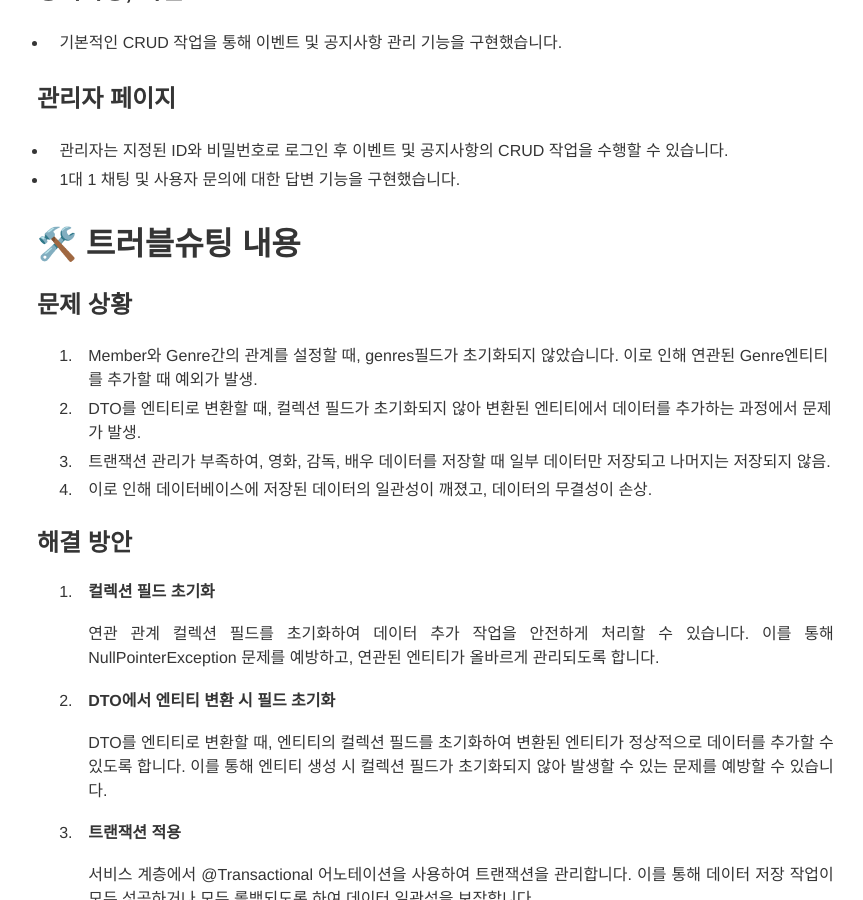
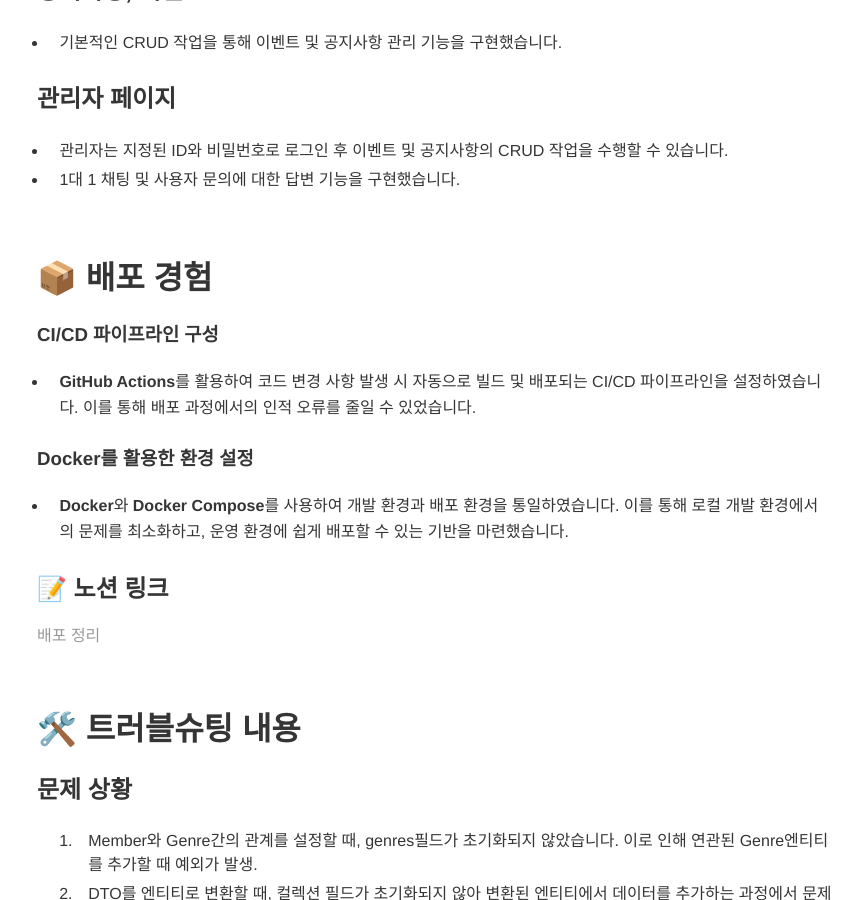
Before and after one commit to qudgns8883/qudgns8883.github.io, a Jekyll site: the page built from _posts/2024-07-02-CinemaCast.md, in a window 1280 px wide and 900 px high, scrolled down 1639 px. Shown: the whole window, without its empty margins (203-1066 px from the left). Built offline with Jekyll 4.4.1, drawn with Linux system fonts in a browser that asks for light colours.

Commit message:
no message

```diff
--- a/_posts/2024-07-02-CinemaCast.md
+++ b/_posts/2024-07-02-CinemaCast.md
@@ -53,6 +53,21 @@ type: Team project
 ## 관리자 페이지
 - 관리자는 지정된 ID와 비밀번호로 로그인 후 이벤트 및 공지사항의 CRUD 작업을 수행할 수 있습니다.
 - 1대 1 채팅 및 사용자 문의에 대한 답변 기능을 구현했습니다.
+
+<br/>
+
+# 📦 배포 경험
+
+### CI/CD 파이프라인 구성
+- **GitHub Actions**를 활용하여 코드 변경 사항 발생 시 자동으로 빌드 및 배포되는 CI/CD 파이프라인을 설정하였습니다. 이를 통해 배포 과정에서의 인적 오류를 줄일 수 있었습니다.
+
+### Docker를 활용한 환경 설정
+- **Docker**와 **Docker Compose**를 사용하여 개발 환경과 배포 환경을 통일하였습니다. 이를 통해 로컬 개발 환경에서의 문제를 최소화하고, 운영 환경에 쉽게 배포할 수 있는 기반을 마련했습니다.
+
+## 📝 노션 링크
+[배포 정리](https://bottlenose-asparagus-798.notion.site/GitHub-Actions-Docker-NGINX-EC2-RDS-CI-CD-1141bba98c5780a8b299e9806e62544e?pvs=74)
+
+
 <br/>
 
 # 🛠️ 트러블슈팅 내용
```
Also changed, not shown: _posts/2024-09-01-CozyHouse.md (+1 -1 lines), index.md (+35 -30 lines), 5 other files.
